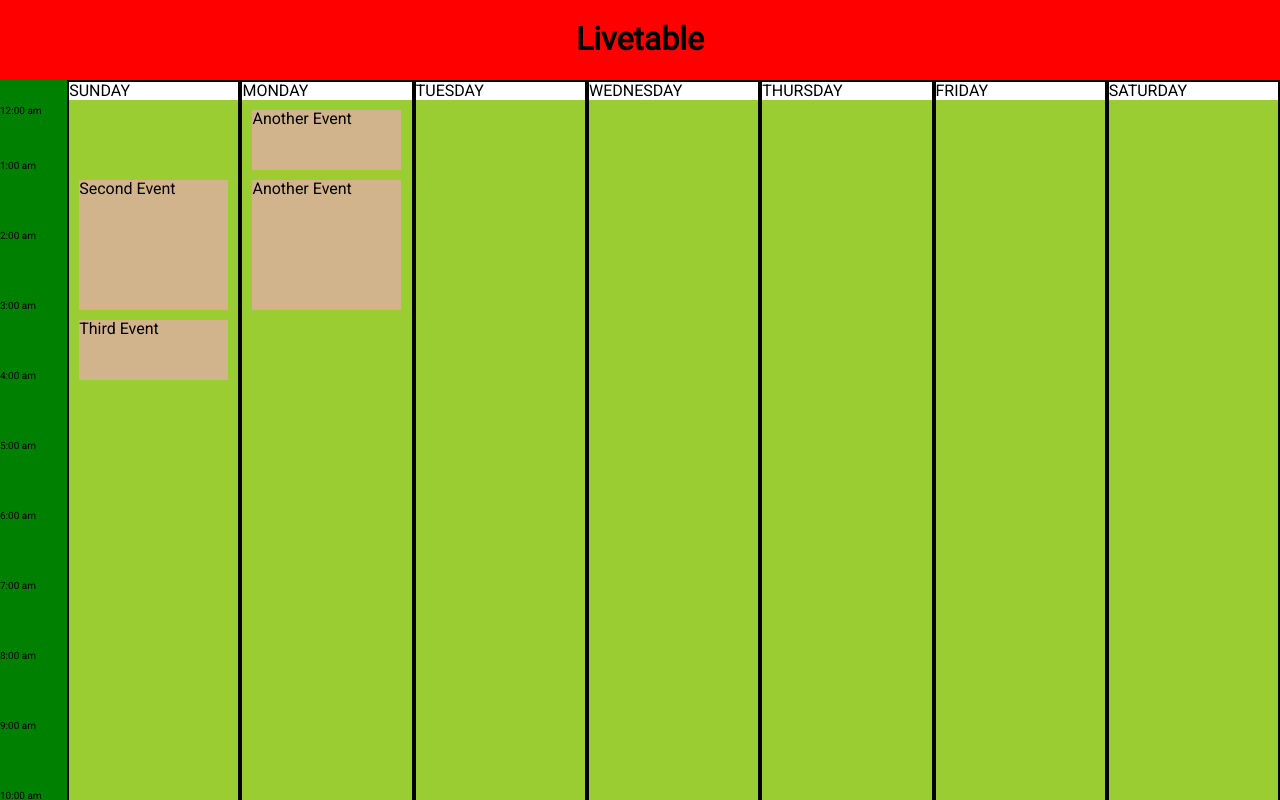
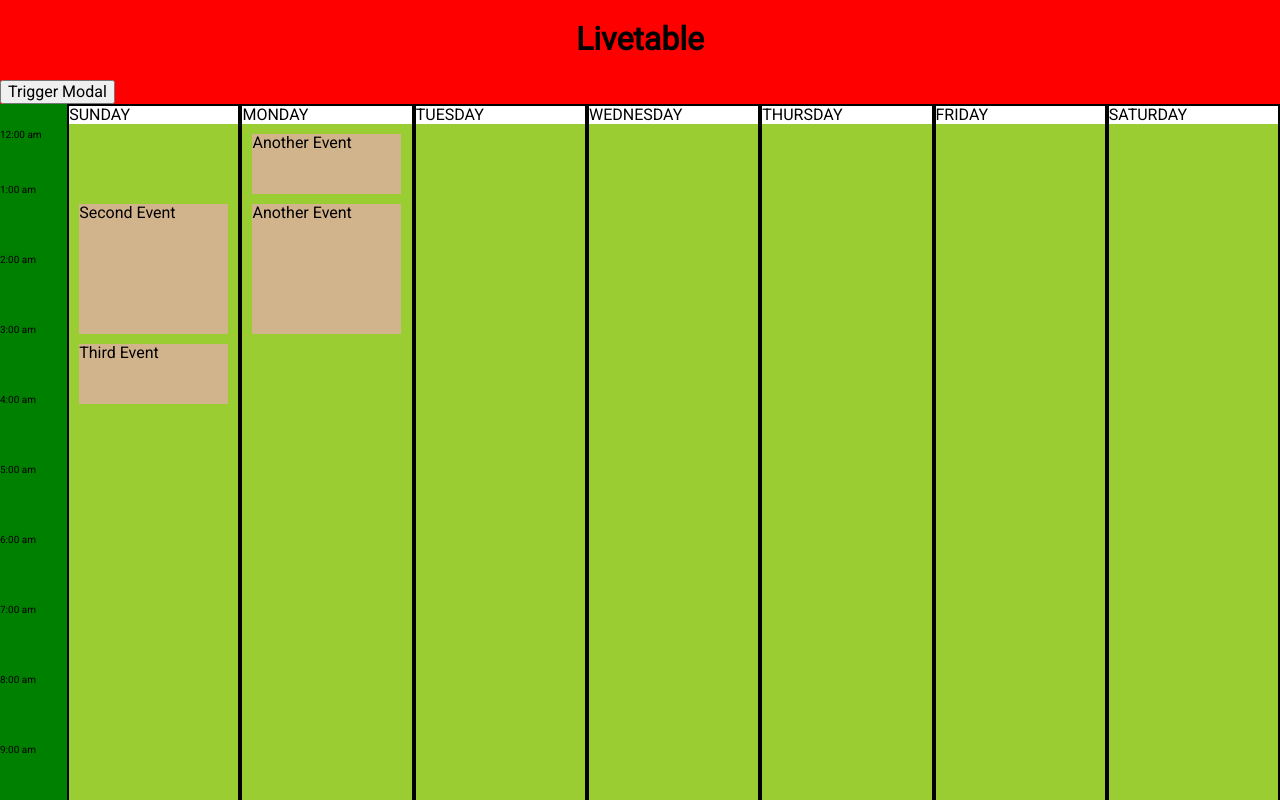
Before and after one commit to himanshuc3/LiveTable, a React (Create React App) app in the folder client/: page /timetable in a window 1280 px wide. Shown: the top 800 px of the page. Built offline with nearby package versions, Linux system fonts and the light colour scheme.

Commit message:
Modal installed

```diff
--- a/client/src/components/App.js
+++ b/client/src/components/App.js
@@ -1,5 +1,6 @@
 import React, { Component } from 'react';
 import WeekContainer from './WeekContainer';
+import FormModal from './FormModal';
 require('../styles/main.css');
 
 class App extends Component {
@@ -88,6 +89,7 @@
     return (
       <div className="App">
         <h1 style={{textAlign:"center"}}>Livetable</h1>
+        <FormModal />
         <div class="livetable">
           <WeekContainer timetable = {this.state.timetable}/>
         </div>
--- /dev/null
+++ b/client/src/components/FormModal.js
@@ -0,0 +1,39 @@
+import React, { Component } from 'react';
+import ReactModal from 'react-modal';
+require('../styles/form_modal.css');
+
+export default class FormModal extends Component {
+
+    constructor(props){
+        super(props);
+        this.state = {
+            showModal: false
+        };
+
+        this.handleOpenModal = this.handleOpenModal.bind(this);
+        this.handleCloseModal = this.handleCloseModal.bind(this);
+    }
+
+    handleOpenModal () {
+        this.setState({ showModal: true });
+      }
+
+      handleCloseModal () {
+        this.setState({ showModal: false });
+      }
+
+
+    render() {
+        return (
+                <div>
+                    <button onClick={this.handleOpenModal}>Trigger Modal</button>
+                        <ReactModal
+                            isOpen={this.state.showModal}
+                            contentLabel="Minimal Modal Example"
+                        >
+                            <button onClick={this.handleCloseModal}>Close Modal</button>
+                        </ReactModal>
+                </div>
+        );
+    }
+  }
--- /dev/null
+++ b/client/src/styles/form_modal.css
@@ -0,0 +1,14 @@
+/* .form_open_button{
+    position:absolute;
+    top:40px;
+    right: 40px;
+} */
+
+/* .form_button_container{
+    z-index: 200;
+} */
+
+.overlay_container{
+    z-index: 200;
+    background:green;
+}
```
